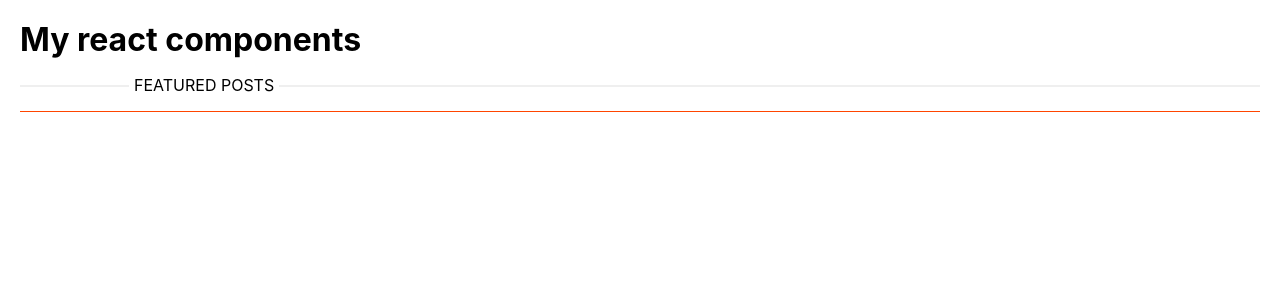
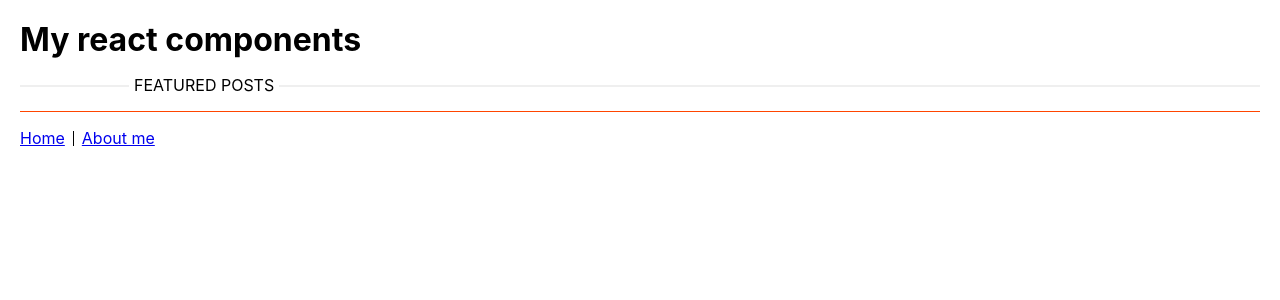
Before and after one commit to ofemmy/custom-components, a React (Create React App) app: page / in a window 1280 px wide. Shown: the top 300 px of the page. Built offline with nearby package versions, Linux system fonts and the light colour scheme.

Commit message:
added readme to divider component

```diff
--- a/src/App.tsx
+++ b/src/App.tsx
@@ -7,6 +7,9 @@ function App() {
       <h1>My react components</h1>
       <Divider  position="left">Featured posts</Divider>
       <Divider color="orangered" />
+      <a href="/">Home</a>
+      <Divider orientation="vertical" color="#000"/>
+      <a href="/">About me</a>
     </div>
   );
 }
```
Also changed, not shown: src/components/Divider/divider.md (added, +3 -0 lines), 1 other file (tests, documents, lock files or other folders).
